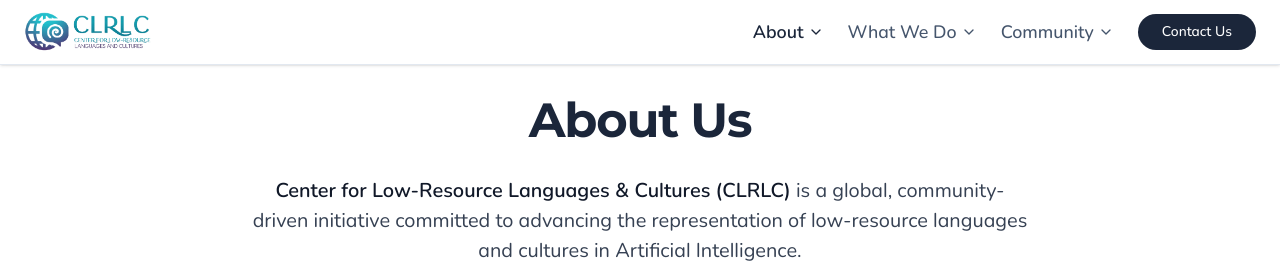
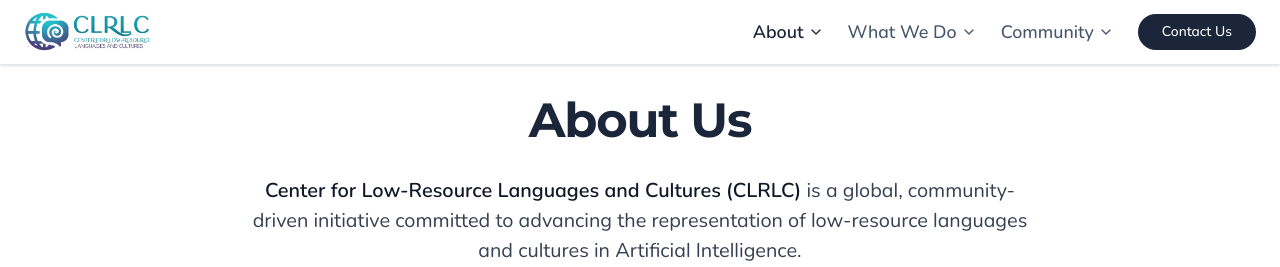
Before and after one commit to clrlc-org/clrlc, a Next.js app: page /about in a window 1280 px wide. Shown: the top 267 px of the page. Built offline with nearby package versions, Linux system fonts and the light colour scheme.

Commit message:
Update page.tsx

```diff
--- a/src/app/about/page.tsx
+++ b/src/app/about/page.tsx
@@ -3,7 +3,7 @@ import { FadeIn } from "@/components/Motion";
 
 export const metadata: Metadata = {
   title: "About CLRLC",
-  description: "Learn about the Center for Low-Resource Languages & Cultures.",
+  description: "Learn about the Center for Low-Resource Languages and Cultures.",
 };
 
 export default function AboutPage() {
@@ -19,7 +19,7 @@ export default function AboutPage() {
           <div className="prose prose-2xl text-xl leading-normal dark:prose-invert mx-auto">
             <p>
               <strong>
-                Center for Low-Resource Languages & Cultures (CLRLC)
+                Center for Low-Resource Languages and Cultures (CLRLC)
               </strong>{" "}
               is a global, community-driven initiative committed to advancing
               the representation of low-resource languages and cultures in
```
